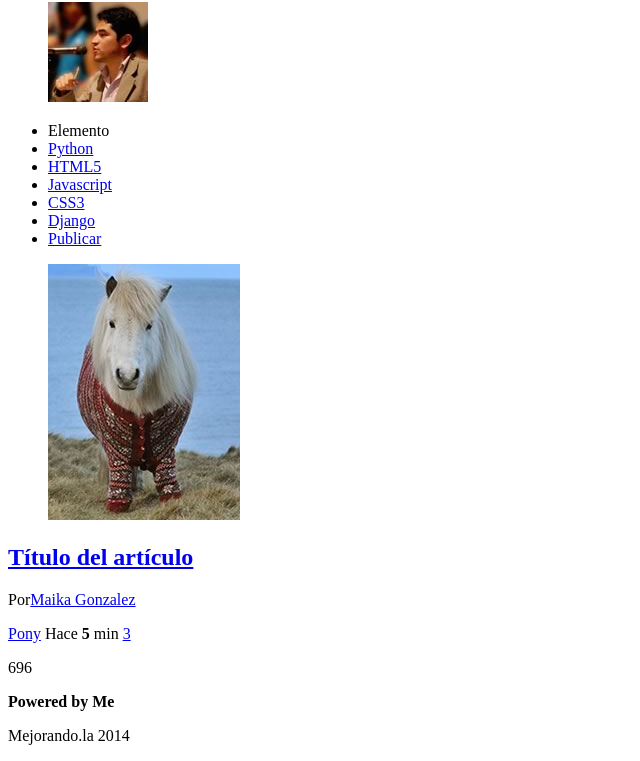
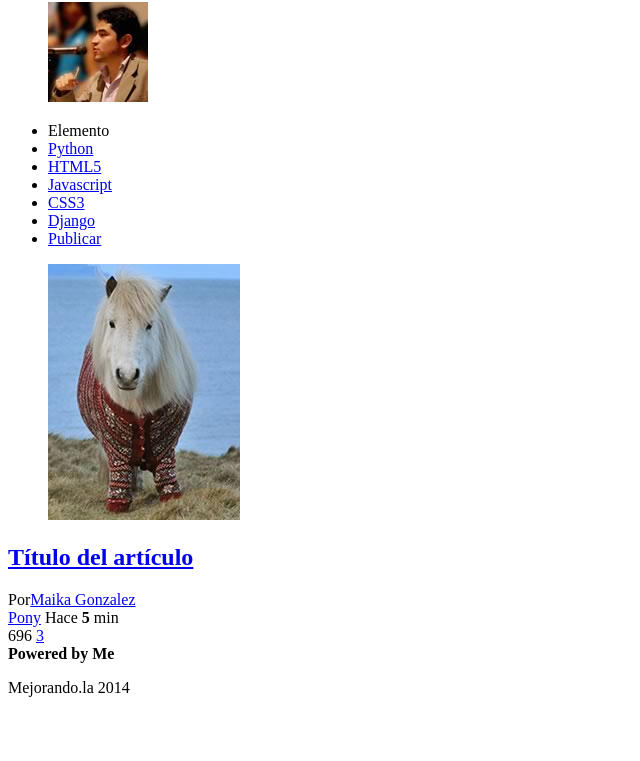
Before and after one commit to DCueto/Puls2014-Europa, a plain HTML site: page index.html in a window 1280 px wide. Shown: the part 258-1019 px from the top of the page, without its empty margins (0-640 px from the left). After the commit the page ends 971 px from the top, so only its background shows below. Drawn offline with Linux system fonts and the light colour scheme.

Commit message:
Cambio p/div y reesquematizacion

```diff
--- a/index.html
+++ b/index.html
@@ -31,18 +31,18 @@
 				<img src="imagen.jpg" />
 			</figure>
 			<h2 class="titulo_item"><a href="#">Título del artículo</a></h2>
-			<p class="autor_item">Por<a href="#">Maika Gonzalez</a></p>
-			<p class="datos_item">
+			<div class="autor_item">Por<a href="#">Maika Gonzalez</a></div>
+			<div class="datos_item">
 				<a href="#" class="tag_item">Pony</a>
 				<span class="fecha_item">Hace <strong>5</strong> min</span>
-				<a href="#" class="comentarios_item">3</a>
-				<a href="#" class="guardar_item"></a>
-			</p>
-			<p class="votacion">
+			</div>
+			<div class="votacion">
 				<a href="#" class="up"></a>
 				696
 				<a href="#" class="down"></a>
-			</p>
+				<a href="#" class="comentarios_item">3</a>
+				<a href="#" class="guardar_item"></a>
+			</div>
 		</article>
 	</section>
 	<footer>
```
